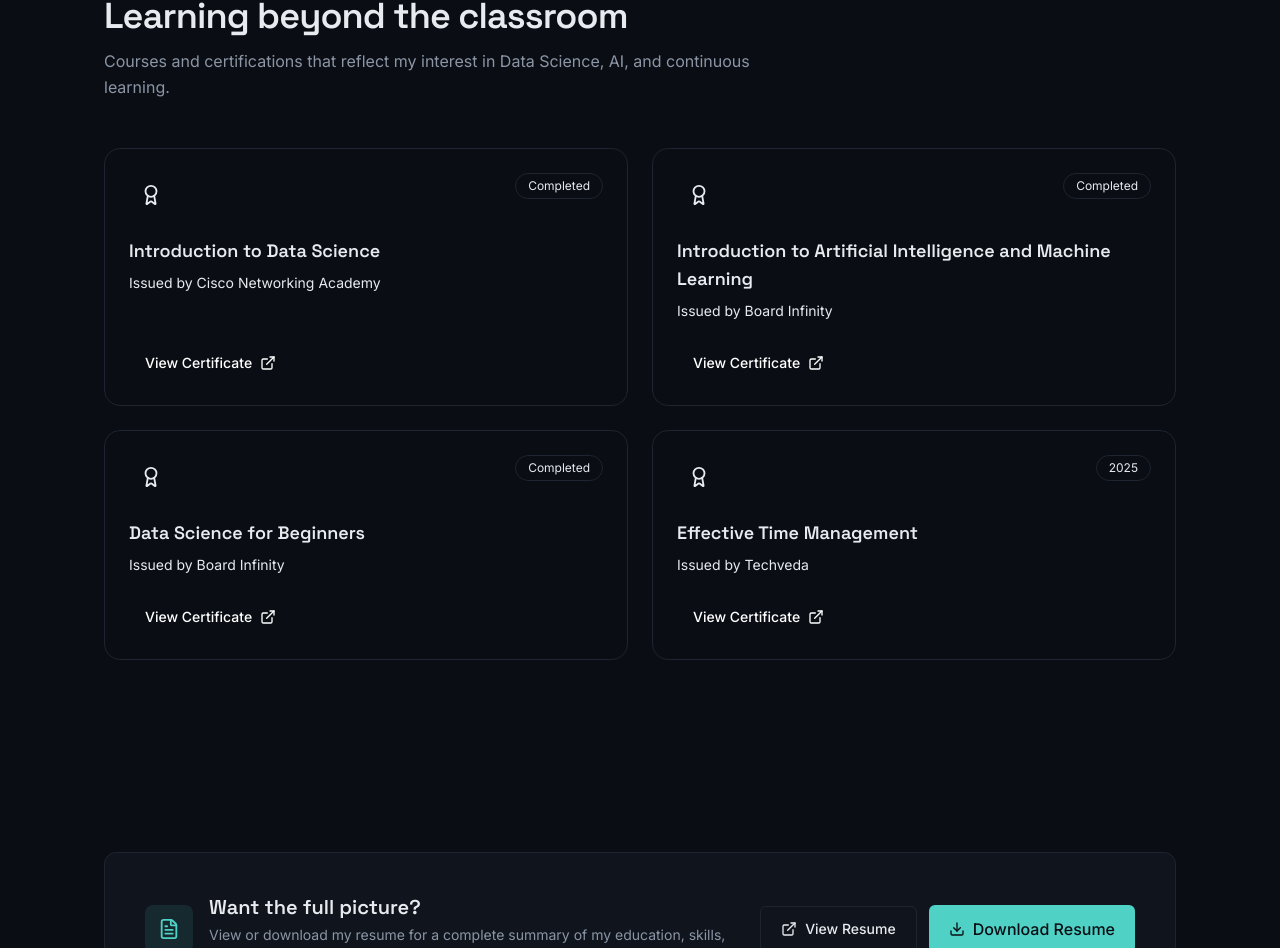
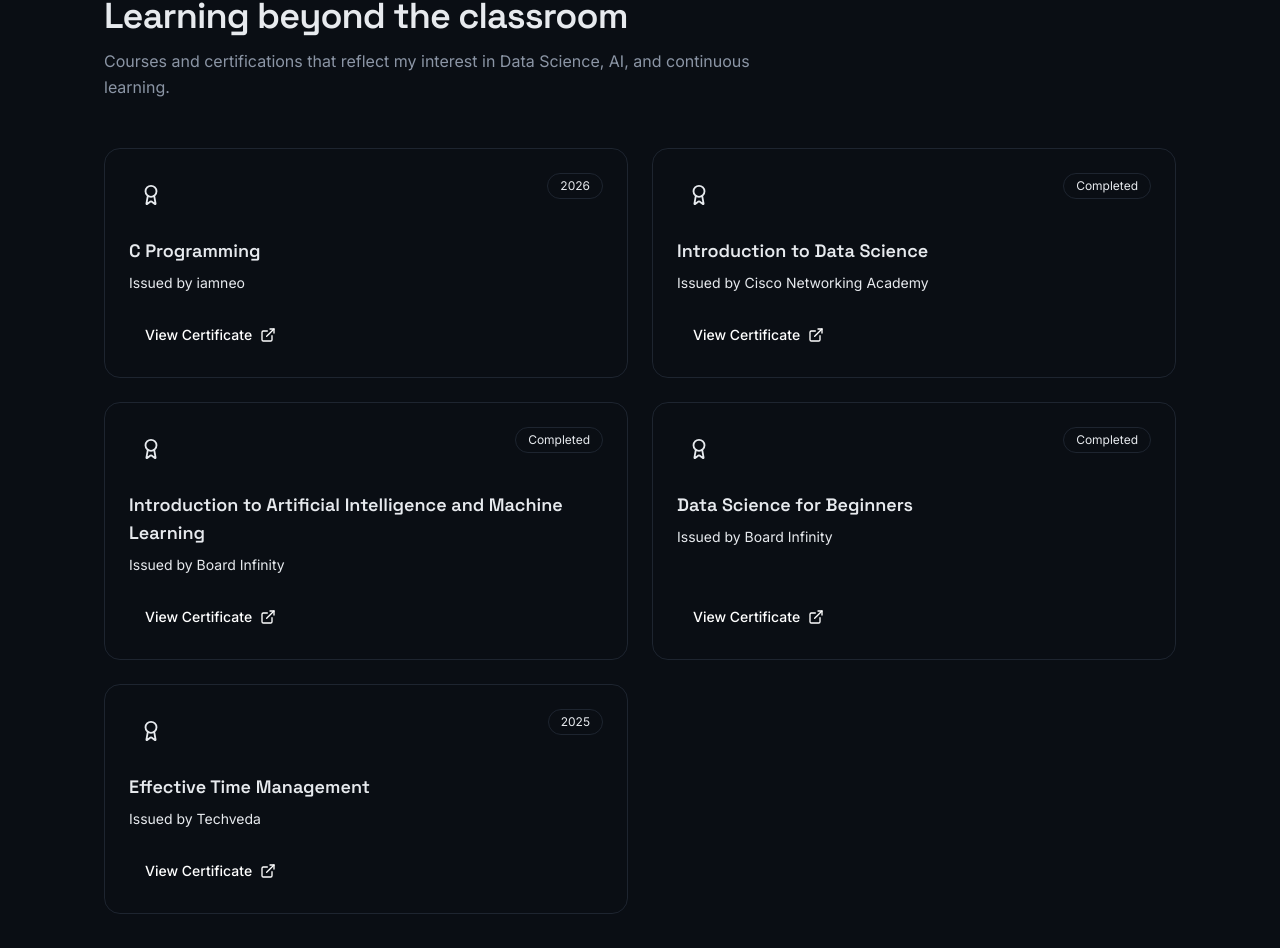
Before and after one commit to ipratyushkumar/portfolio, a React (Vite) app: page / in a window 1280 px wide. Shown: the part 4281-5229 px from the top of the page. Built offline with nearby package versions, Linux system fonts and the light colour scheme.

Commit message:
Add C programming certificate

```diff
--- a/src/data/certifications.js
+++ b/src/data/certifications.js
@@ -1,4 +1,11 @@
 const certifications = [
+  {
+  id: "c-programming-iamneo",
+  name: "C Programming",
+  issuer: "iamneo",
+  year: "2026",
+  certificateUrl: "/certificates/c-programming-iamneo.pdf",
+  },
   {
     id: "intro-data-science",
     name: "Introduction to Data Science",
```
Also changed, not shown: 1 other file (tests, documents, lock files or other folders).
